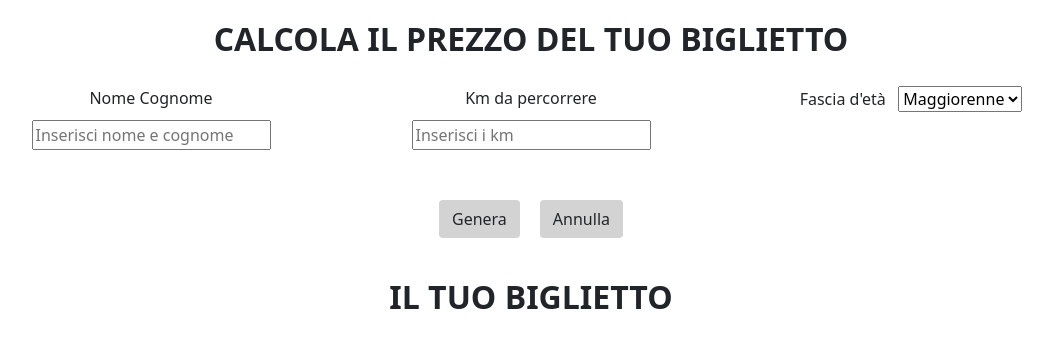
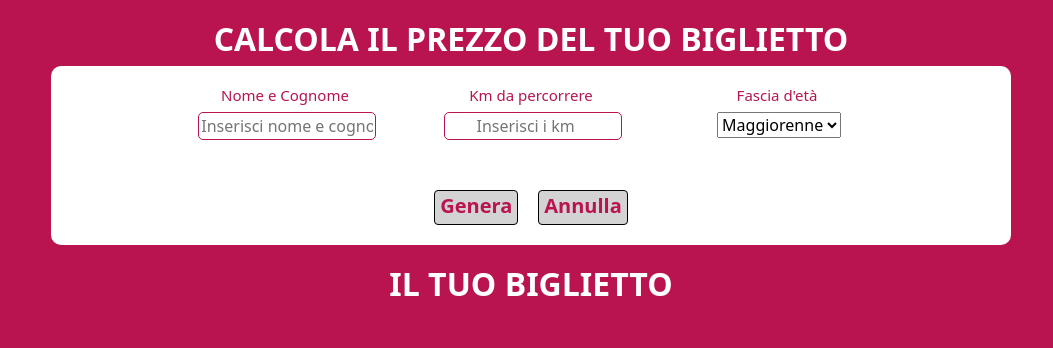
Before and after one commit to zhLisha/js-biglietto-treno-form, a plain HTML site: page index.html in a window 1280 px wide. Shown: the whole page, without its empty margins (109-1162 px from the left). Drawn offline with nearby package versions, Linux system fonts and the light colour scheme.

Commit message:
detail first section design done

```diff
--- a/css/style.css
+++ b/css/style.css
@@ -1,4 +1,11 @@
+:root {
+    --main-color: #b91450;
+}
+
 /* COMMON */
+body {
+    background-color: var(--main-color);
+}
 
 .ms_container {
     text-align: center;
@@ -7,16 +14,37 @@
 h2 {
     padding-top: 20px;
     font-weight: 700;
+    color: white;
 }
 
 label {
     padding-bottom: 10px;
 }
 
+.bg-white {
+    padding: 20px 0;
+    background-color: white;
+    border-radius: 10px;
+    width: 75%;
+}
+
 /* BUTTON */
 
 .btn {
     background-color: lightgrey;
+    color: var(--main-color);
+    font-weight: 700;
+    font-size: 20px;
+    border: 1px solid black;
+    padding: 0 5px 3px 5px;
+}
+
+.btn:hover {
+    color: var(--main-color);
+}
+
+.btn:focus {
+    box-shadow: 0 0 0 .20rem orange;
 }
 
 .button_options {
@@ -28,10 +56,23 @@ button {
     margin: 0 10px;
 }
 
+/* Input */
+input {
+    border: 1px solid var(--main-color);
+    border-radius: 5px;
+    text-align: center;
+    max-width: 80%;
+}
 
-/* Section 1 */
-.info_user {
-    padding: 20px 0;
+label:focus {
+    box-shadow: none;
+}
+
+
+/* Section 1 Info User */
+h5 {
+    font-size: 15px;
+    color: var(--main-color);
 }
 
 /* Section 2 Ticket info */
--- a/index.html
+++ b/index.html
@@ -19,24 +19,26 @@
             </div>
 
             <!-- Info User -->
-            <div class="info_user">
-                <div class="container">
-                    <div class="row">
-                        <div class="col-4">
+            <div class="container bg-white">
+                <div class="row justify-content-center">
+                    <div class="col-3">
                         <div class="label-name">
-                                <label for="user-name">Nome  Cognome</label>
+                            <h5>Nome e Cognome</h5>
+                            <label for="user-name"></label>
                             <input type="text" name="user-name" id="user-name" placeholder="Inserisci nome e cognome">
                         </div>
                     </div>
-                        <div class="col-4">
+                    <div class="col-3">
                         <div class="label-km">
-                                <label for="user-km">Km da percorrere</label>
+                            <h5>Km da percorrere</h5>
+                            <label for="user-km"></label>
                             <input type="number" name="user-km" id="user-km" placeholder="Inserisci i km">
                         </div>
                     </div>
-                        <div class="col-4">
+                    <div class="col-3">
                         <div class="label-age">
-                                <label for="user-age">Fascia d'età &nbsp;</label>
+                            <h5>Fascia d'età</h5>
+                            <label for="user-age"></label>
                             <select name="user-age" id="user-age">
                                 <option value="maggiorenne">Maggiorenne</option>
                                 <option value="minorenne">Minorenne</option>
@@ -59,7 +61,6 @@
                 </div>
             </div>
         </div>
-        </div>
     </section>
 
     <!-- Section 2 Ticket info -->
@@ -68,11 +69,11 @@
             <div class="title">
                 <h2>IL TUO BIGLIETTO</h2>
             </div>
-            <div class="container ticket">
+            <div class="container bg-white ticket">
                 <h3>DETTAGLIO PASSEGGERO</h3>
                 <div class="row">
                     <div class="col">
-                        <h3>NOME PASSEGGER</h3>
+                        <h3>NOME PASSEGGERO</h3>
                         <span id="ticket-name"></span>
                     </div>
                     <div class="col">
--- a/js/script.js
+++ b/js/script.js
@@ -42,6 +42,7 @@ submitButton.addEventListener ( 'click',
             document.getElementById('ticket-offer').innerHTML = 'Biglietto Standard';
         }
 
+
         //Rendere visibile il biglietto
         document.querySelector('.ticket').classList.add('active');
 
@@ -57,11 +58,12 @@ submitButton.addEventListener ( 'click',
 const cancelButton = document.getElementById('button_cancel');
 cancelButton.addEventListener( 'click',
     function() {
+        // Cancellazione lettura dei dati inseriti
         const userName = document.getElementById('user-name').value = '';
         const userKm = document.getElementById('user-km').value = '';
         const userAge = document.getElementById('user-age').value = '';
 
-
+        // Rendere di nuovo invisibile il biglietto
         document.querySelector('.ticket').classList.remove('active');
     }
 )
```
Lines whose indentation alone changed are shown as unchanged.
